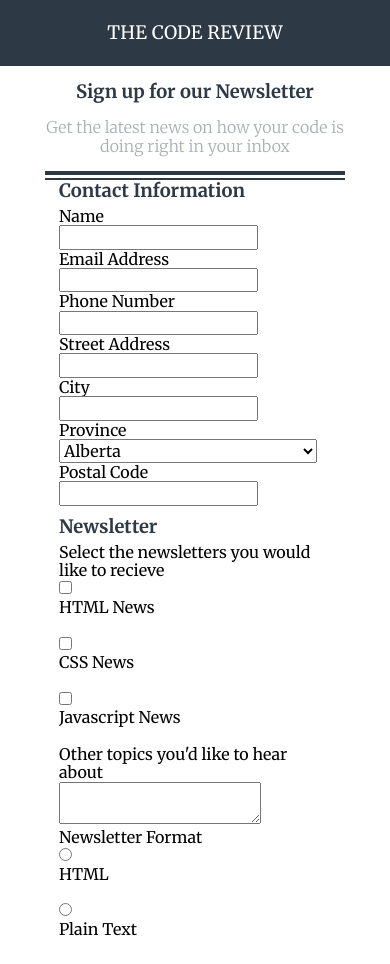
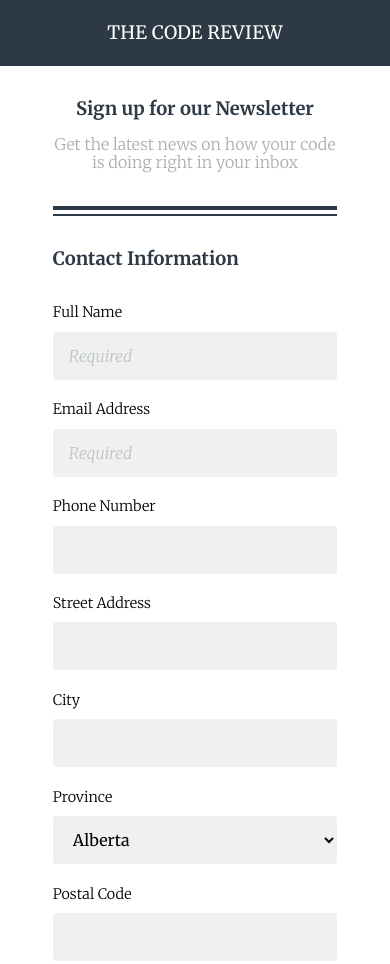
Before and after one commit to emmer05/techdegree-project-3, a plain HTML site: page index.html in a window 390 px wide. Shown: the top 964 px of the page. Drawn offline with Linux system fonts and the light colour scheme.

Commit message:
Finished code for mobile site

```diff
--- a/css/styles.css
+++ b/css/styles.css
@@ -2,13 +2,12 @@
   Base Element Styles
 ==================================== */
 
+* {
+    box-sizing: border-box;
+}
+
 body {
     font-family: 'Merriweather', serif;
-}
-
-form {
-    margin: 0 auto;
-    max-width: 300px;
 }
 
 header {
@@ -40,6 +39,7 @@ p {
 
 button {
     background-color: #4ebbb5;
+    border: none;
     border-radius: 5px;
     color: #fff;
     font-size: 1.15em;
@@ -50,23 +50,115 @@ button {
 
 fieldset {
     border: none;
+    margin: 0;
+    padding: 0;
 }
 
 label {
-    display: block;
+    font-size: .9em;
+    font-weight: 300;
 }
 
 legend {
     color: #2d3945;
     font-size: 1.15em;
     font-weight: 700;
+    margin-bottom: .75em;
 }
 
-.border1 {
-    border-top: 4px solid #2d3945;
-    padding-bottom: 3px;
+/* ---- Page Elements ---- */
+
+.intro {
+    margin-top: 2em;
 }
 
+.contact label {
+    display: block;
+    margin: 1.5em 0 .75em;
+}
+
+.newsletter label {
+    display: inline-block;
+    margin: .75em 0;
+}
+
+.newsletter .block {
+    display: block;
+}
+
+.newsletter label:nth-of-type(5) {
+    margin-top: 1.75em;
+}
+
+input[type="text"],
+input[type="email"],
+input[type="tel"],
+select,
+.comment {
+    background: #eff0f1;
+    border: none;
+    border-radius: 3px;
+    height: 3em;
+    padding: 0 1em;
+    width: 100%;
+}
+
+input:focus,
+select:focus,
+.comment:focus {
+    border: 2px solid #46698b;
+    outline: none;
+}
+
+.comment {
+    height: 6em;
+    margin: .5em 0 1.5em;
+}
+
+::placeholder {
+    color: #bec2c5;
+    font-style: italic;
+    font-weight: 300;
+}
+
+[type="checkbox"],
+[type="radio"] {
+    margin-right: .5em;
+}
+
+.copyright {
+    font-size: .85em;
+    font-style: italic;
+}
+
+footer {
+    margin: 2em;
+}
+
+/* ---- Containers ---- */
+
+.container {
+    margin: 0 auto;
+    max-width: 300px;
+    padding: 0 2%;
+}
+
+
+/* ---- Borders ---- */
+
+.border1,
 .border2 {
     border-top: 2px solid #2d3945;
+    margin-top: 2.625em;
+    padding-top: 2em;
+    position: relative;
 }
+
+.border1:before {
+    content: '';
+    border-top: 4px solid #2d3945;
+    padding-top: 10px;
+    position: absolute;
+    top: -10px;
+    width: 100%;
+}
--- a/index.html
+++ b/index.html
@@ -12,21 +12,21 @@
       <header>
           <h1>The Code Review</h1>
       </header>
+      <div class="container">
         <form action="index.html" method="post">
+            <div class="intro">
                 <h2>Sign up for our Newsletter</h2>
                 <p>Get the latest news on how your code is doing right in your inbox</p>
-
-            <div class="border1"></div>
-            <div class="border2"></div>
-
+            </div>
+            <div class="border1">
                 <fieldset class="contact"> <!--Contact Information-->
                     <legend>Contact Information</legend>
 
-                <label for="name">Name</label>
-                <input type="text" id="name" name="user_name">
+                    <label for="name">Full Name</label>
+                    <input type="text" id="name" name="user_name" placeholder="Required">
 
                     <label for="mail">Email Address</label>
-                <input type="email" id="mail" name="user_email">
+                    <input type="email" id="mail" name="user_email" placeholder="Required">
 
                     <label for="phone">Phone Number</label>
                     <input type="tel" id="phone" name="user_phone">
@@ -62,11 +62,13 @@
                     <input type="text" id="postal" name="user_postal">
 
                 </fieldset> <!--/Contact Information-->
+            </div> <!--/border1-->
 
+            <div class="border2">
                 <fieldset class="newsletter"> <!--Newsletter Information-->
                     <legend>Newsletter</legend>
 
-                <label>Select the newsletters you would like to recieve</label>
+                    <label class="block">Select the newsletters you would like to recieve</label>
 
                     <input type="checkbox" id="html_news" value="interest_html" name="user_interest">
                     <label for="html_news">HTML News</label><br>
@@ -77,10 +79,7 @@
                     <input type="checkbox" id="javascript_news" value="interest_html" name="user_interest">
                     <label for="javascript_news">Javascript News</label><br>
 
-                <label for="comment">Other topics you'd like to hear about</label>
-                <textarea id="comment" name="user_comment"></textarea><br>
-
-                <label>Newsletter Format</label>
+                    <label class="block">Newsletter Format</label>
 
                     <input type="radio" id="format_html" value="format_html" name="newsletter_format">
                     <label for="format_html">HTML</label><br>
@@ -88,12 +87,16 @@
                     <input type="radio" id="format_plain" value="format_plain" name="newsletter_format">
                     <label for="format_plain">Plain Text</label><br>
 
+                    <label for="comment">Other topics you'd like to hear about</label>
+                    <textarea id="comment" class="comment" name="user_comment"></textarea><br>
+
                 </fieldset> <!--/Newsletter Information-->
-
                 <button type="submit">Sign Up</button>
-
-            <p>&copy; Copyright The Code Review</p>
-
+            </div> <!--/border1-->
         </form>
+    </div> <!--/Container-->
   </body>
+  <footer>
+    <p class="copyright">&copy; Copyright The Code Review</p>
+  </footer>
 </html>
```
Lines whose indentation alone changed are shown as unchanged.
